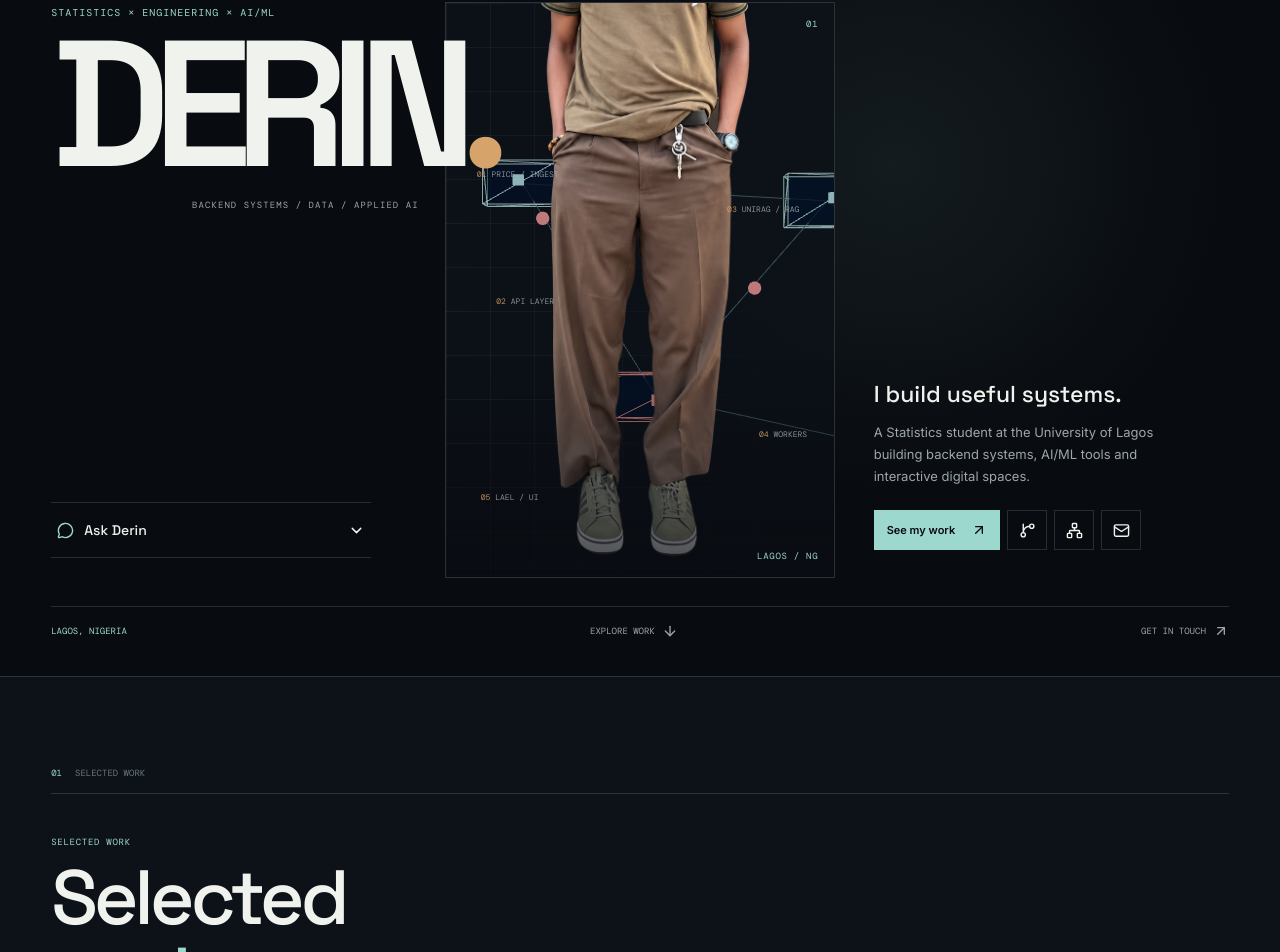
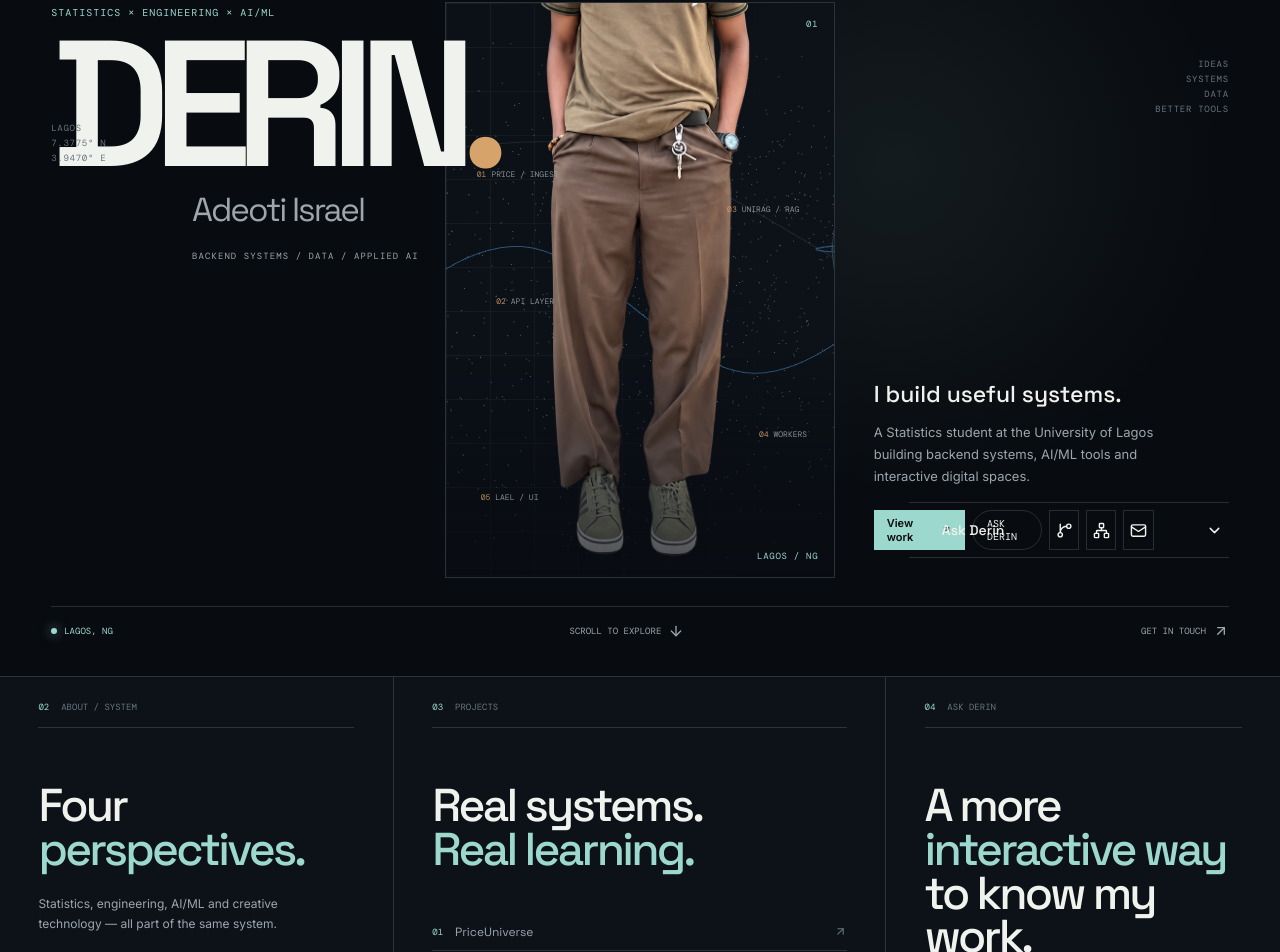
Before and after one commit to oluwaisrael/Portfolio, a React (Vite) app: page / in a window 1280 px wide. Shown: the part 124-1076 px from the top of the page. Built offline with nearby package versions, Linux system fonts and the light colour scheme.

Commit message:
build reference-led spatial portfolio layout

```diff
--- a/src/App.tsx
+++ b/src/App.tsx
@@ -214,6 +214,32 @@ function App() {
 
       <main>
         <Hero sceneMode={sceneMode} />
+
+        <section className="editorial-overview" data-scene-mode="identity" aria-label="Portfolio overview">
+          <article className="overview-panel overview-about">
+            <div className="overview-panel-heading"><span>02</span><span>About / System</span></div>
+            <h2>Four<br /><em>perspectives.</em></h2>
+            <p>Statistics, engineering, AI/ML and creative technology — all part of the same system.</p>
+            <a className="overview-link" href="#about">Explore <ArrowUpRight size={14} /></a>
+          </article>
+
+          <article className="overview-panel overview-projects">
+            <div className="overview-panel-heading"><span>03</span><span>Projects</span></div>
+            <h2>Real systems.<br /><em>Real learning.</em></h2>
+            <div className="overview-index">
+              {['PriceUniverse', 'UniRAG', 'Neural Network', 'Roam', 'Lael'].map((project, index) => (
+                <a href="#work" key={project}><span>0{index + 1}</span>{project}<ArrowUpRight size={13} /></a>
+              ))}
+            </div>
+          </article>
+
+          <article className="overview-panel overview-ask">
+            <div className="overview-panel-heading"><span>04</span><span>Ask Derin</span></div>
+            <h2>A more<br /><em>interactive way</em><br />to know my work.</h2>
+            <p>Ask about my work, stack or current focus.</p>
+            <a className="overview-link" href="#ask">Open Ask Derin <ArrowUpRight size={14} /></a>
+          </article>
+        </section>
 
         {/* -------------------------------------------------
             SELECTED WORK
@@ -723,6 +749,13 @@ function App() {
         </section>
       </main>
 
+      <nav className="mobile-dock" aria-label="Mobile navigation">
+        <a href="#top">Home</a>
+        <a href="#work">Work</a>
+        <a href="#ask">Ask</a>
+        <a href="#contact">Contact</a>
+      </nav>
+
       <footer className="site-footer">
         <span>© 2026 ADEOTI ISRAEL</span>
         <span>SOFTWARE / DATA / BACKEND</span>
--- a/src/components/Hero.tsx
+++ b/src/components/Hero.tsx
@@ -182,7 +182,18 @@ function Hero({ sceneMode }: { sceneMode: SceneMode }) {
   }
 
   return (
-    <section className="hero" data-scene-mode="hero">
+    <section id="top" className="hero" data-scene-mode="hero">
+      <div className="hero-ambient hero-ambient-left" aria-hidden="true">
+        <span>LAGOS</span>
+        <span>7.3775° N</span>
+        <span>3.9470° E</span>
+      </div>
+      <div className="hero-ambient hero-ambient-right" aria-hidden="true">
+        <span>IDEAS</span>
+        <span>SYSTEMS</span>
+        <span>DATA</span>
+        <span>BETTER TOOLS</span>
+      </div>
       <div className="hero-stage">
         <div className="hero-image" aria-label="Portrait of Adeoti Israel">
           <div className="hero-portrait-grid" aria-hidden="true" />
@@ -214,7 +225,9 @@ function Hero({ sceneMode }: { sceneMode: SceneMode }) {
           <div className="hero-title">
           <span className="hero-kicker">STATISTICS × ENGINEERING × AI/ML</span>
 
-            <h1>DERIN<span>.</span></h1>
+          <h1>DERIN<span>.</span></h1>
+
+          <span className="hero-name">Adeoti Israel</span>
 
             <span className="hero-title-small">
               BACKEND SYSTEMS / DATA / APPLIED AI
@@ -233,8 +246,11 @@ function Hero({ sceneMode }: { sceneMode: SceneMode }) {
 
             <div className="hero-actions">
               <a className="hero-primary-link" href="#work">
-                See my work
+                View work
                 <ArrowUpRight size={16} />
+              </a>
+              <a className="hero-ask-link" href="#ask">
+                Ask Derin
               </a>
               <a
                 href="https://github.com/oluwaisrael"
@@ -267,7 +283,7 @@ function Hero({ sceneMode }: { sceneMode: SceneMode }) {
           </div>
         </div>
 
-        <aside className={`hero-assistant ${assistantOpen ? 'is-open' : ''}`}>
+        <aside id="ask" className={`hero-assistant ${assistantOpen ? 'is-open' : ''}`}>
           <button
             className="assistant-toggle"
             type="button"
@@ -332,13 +348,13 @@ function Hero({ sceneMode }: { sceneMode: SceneMode }) {
       </div>
 
       <div className="hero-bottom">
-        <span className="hero-location">LAGOS, NIGERIA</span>
+        <span className="hero-location"><i /> LAGOS, NG</span>
 
         <a
           className="hero-scroll"
           href="#work"
         >
-          <span>EXPLORE WORK</span>
+          <span>SCROLL TO EXPLORE</span>
           <ArrowDown size={16} />
         </a>
 
--- a/src/components/HeroScene.tsx
+++ b/src/components/HeroScene.tsx
@@ -1,166 +1,169 @@
 import { Canvas, useFrame, useThree } from '@react-three/fiber'
-import { useMemo, useRef, useState } from 'react'
-import type { Group, Mesh } from 'three'
-import {
-  blueprintLinks,
-  blueprintModules,
-  type BlueprintModule,
-  type BlueprintPoint,
-} from '../data/blueprint'
+import { useEffect, useMemo, useRef, useState } from 'react'
+import * as THREE from 'three'
+import type { Group, LineBasicMaterial, Points as ThreePoints } from 'three'
 import { useDocumentVisibility } from '../hooks/useDocumentVisibility'
 import BlueprintFallback from './BlueprintFallback'
 
 export type SceneMode =
-  | 'hero'
-  | 'identity'
-  | 'priceuniverse'
-  | 'unirag'
-  | 'neural-network'
-  | 'roam'
-  | 'lael'
-  | 'ask'
-  | 'contact'
+  | 'hero' | 'identity' | 'priceuniverse' | 'unirag' | 'neural-network'
+  | 'roam' | 'lael' | 'ask' | 'contact'
 
-const modeOffsets: Record<SceneMode, [number, number, number]> = {
-  hero: [0, 0, 0],
-  identity: [0, 0.12, 0],
-  priceuniverse: [-0.14, 0, 0.08],
-  unirag: [0.04, 0.14, 0.1],
-  'neural-network': [0, -0.12, 0.12],
-  roam: [0.12, 0, 0.06],
-  lael: [0.08, -0.08, 0.18],
-  ask: [0, 0.04, 0.24],
-  contact: [0, -0.18, 0.32],
+type ThemeMode = 'dark' | 'light'
+
+const modeShift: Record<SceneMode, [number, number, number]> = {
+  hero: [0, 0, 0], identity: [0, .1, 0], priceuniverse: [-.1, 0, .06],
+  unirag: [.05, .12, .08], 'neural-network': [0, -.08, .1], roam: [.1, 0, .05],
+  lael: [.08, -.08, .16], ask: [0, .02, .2], contact: [0, -.16, .28],
 }
 
-function BlueprintLinks() {
-  const positions = useMemo(() => new Float32Array(blueprintLinks.flatMap(([from, to]) => [
-    ...blueprintModules[from].position,
-    ...blueprintModules[to].position,
-  ])), [])
+function useSceneTheme(): ThemeMode {
+  const [theme, setTheme] = useState<ThemeMode>(() =>
+    document.documentElement.dataset.theme === 'light' ? 'light' : 'dark',
+  )
+
+  useEffect(() => {
+    const observer = new MutationObserver(() => {
+      setTheme(document.documentElement.dataset.theme === 'light' ? 'light' : 'dark')
+    })
+    observer.observe(document.documentElement, { attributes: true, attributeFilter: ['data-theme'] })
+    return () => observer.disconnect()
+  }, [])
+
+  return theme
+}
+
+function ParticleField({ reducedMotion, theme, sceneMode }: { reducedMotion: boolean; theme: ThemeMode; sceneMode: SceneMode }) {
+  const points = useRef<ThreePoints>(null)
+  const isCoarse = useThree((state) => state.size.width < 600)
+  const count = isCoarse ? 1150 : 3200
+  const shift = modeShift[sceneMode]
+  const positions = useMemo(() => {
+    const values = new Float32Array(count * 3)
+    let seed = 17
+    const random = () => {
+      seed = (seed * 9301 + 49297) % 233280
+      return seed / 233280
+    }
+    for (let index = 0; index < count; index += 1) {
+      const angle = random() * Math.PI * 2
+      const radius = Math.pow(random(), .62) * 2.35
+      const vertical = (random() - .5) * 2.6
+      const i = index * 3
+      values[i] = Math.cos(angle) * radius + shift[0]
+      values[i + 1] = Math.sin(angle) * radius * .72 + vertical * .38 + shift[1]
+      values[i + 2] = (random() - .5) * 1.8 + shift[2]
+    }
+    return values
+  }, [count, shift])
+
+  useFrame(({ clock, pointer }) => {
+    if (!points.current || reducedMotion) return
+    points.current.rotation.y += .0009
+    points.current.rotation.x += (pointer.y * .04 - points.current.rotation.x) * .018
+    points.current.position.x += (pointer.x * .08 - points.current.position.x) * .02
+    const material = points.current.material as THREE.PointsMaterial
+    material.opacity = .42 + Math.sin(clock.getElapsedTime() * .35) * .035
+  })
 
   return (
-    <lineSegments>
+    <points ref={points} position={[0, 0, -0.2]}>
       <bufferGeometry>
         <bufferAttribute attach="attributes-position" args={[positions, 3]} />
       </bufferGeometry>
-      <lineBasicMaterial color="#6fb5c0" transparent opacity={0.42} />
-    </lineSegments>
+      <pointsMaterial
+        color={theme === 'light' ? '#3b8cff' : '#a7c8d4'}
+        size={isCoarse ? .018 : .022}
+        transparent
+        opacity={theme === 'light' ? .22 : .46}
+        depthWrite={false}
+        sizeAttenuation
+      />
+    </points>
   )
 }
 
-function BlueprintModule({ position, scale, accent }: BlueprintModule) {
-  const color = accent ? '#d9797c' : '#85cbd4'
+function OrbitPaths({ theme }: { theme: ThemeMode }) {
+  const material = useRef<LineBasicMaterial>(null)
+  const geometry = useMemo(() => {
+    const curves = [
+      new THREE.CatmullRomCurve3([
+        new THREE.Vector3(-2.6, -.8, -.5), new THREE.Vector3(-.8, .28, .4),
+        new THREE.Vector3(.8, -.55, .25), new THREE.Vector3(2.7, .8, -.1),
+      ]),
+      new THREE.CatmullRomCurve3([
+        new THREE.Vector3(-2.5, .8, .1), new THREE.Vector3(-.4, 1.05, -.2),
+        new THREE.Vector3(1.1, .25, .6), new THREE.Vector3(2.55, -.75, .1),
+      ]),
+    ]
+    return curves.map((curve) => curve.getPoints(70).flatMap((point) => [point.x, point.y, point.z]))
+  }, [])
 
+  return <>
+    {geometry.map((positions, index) => (
+      <line key={index}>
+        <bufferGeometry>
+          <bufferAttribute attach="attributes-position" args={[new Float32Array(positions), 3]} />
+        </bufferGeometry>
+        <lineBasicMaterial ref={index === 0 ? material : undefined} color={index === 0 ? '#3b8cff' : theme === 'light' ? '#89979c' : '#677d88'} transparent opacity={index === 0 ? .55 : .22} />
+      </line>
+    ))}
+  </>
+}
+
+function DataGlobe({ theme }: { theme: ThemeMode }) {
+  const group = useRef<Group>(null)
+  useFrame((_, delta) => { if (group.current) group.current.rotation.y += delta * .035 })
   return (
-    <group position={position}>
+    <group ref={group} position={[1.98, .3, -.15]} scale={.6}>
       <mesh>
-        <boxGeometry args={scale} />
-        <meshBasicMaterial color="#10243a" transparent opacity={0.76} />
+        <sphereGeometry args={[1, 20, 14]} />
+        <meshBasicMaterial color={theme === 'light' ? '#b6c1c1' : '#41616c'} wireframe transparent opacity={theme === 'light' ? .22 : .28} />
       </mesh>
-      <mesh>
-        <boxGeometry args={[scale[0] + 0.06, scale[1] + 0.06, scale[2] + 0.04]} />
-        <meshBasicMaterial color={color} wireframe transparent opacity={0.72} />
-      </mesh>
-      <mesh position={[0, 0, scale[2] + 0.06]}>
-        <boxGeometry args={[0.07, 0.07, 0.04]} />
-        <meshBasicMaterial color={color} />
+      <mesh rotation={[Math.PI / 2, 0, 0]}>
+        <torusGeometry args={[1.18, .008, 4, 64]} />
+        <meshBasicMaterial color="#3b8cff" transparent opacity={.5} />
       </mesh>
     </group>
   )
 }
 
-function Signal({
-  start,
-  end,
-  offset,
-  reducedMotion,
-}: {
-  start: BlueprintPoint
-  end: BlueprintPoint
-  offset: number
-  reducedMotion: boolean
-}) {
-  const signal = useRef<Mesh>(null)
-
-  useFrame(({ clock }) => {
-    if (!signal.current) return
-    const progress = reducedMotion
-      ? offset
-      : (clock.getElapsedTime() * 0.18 + offset) % 1
-    signal.current.position.set(
-      start[0] + (end[0] - start[0]) * progress,
-      start[1] + (end[1] - start[1]) * progress,
-      0.16,
-    )
+function SystemBlueprint({ reducedMotion, theme, sceneMode }: { reducedMotion: boolean; theme: ThemeMode; sceneMode: SceneMode }) {
+  const group = useRef<Group>(null)
+  const shift = modeShift[sceneMode]
+  useFrame(({ pointer }, delta) => {
+    if (!group.current || reducedMotion) return
+    group.current.rotation.x += (pointer.y * .06 - group.current.rotation.x) * delta
+    group.current.rotation.y += (pointer.x * .08 - group.current.rotation.y) * delta
   })
-
   return (
-    <mesh ref={signal}>
-      <sphereGeometry args={[0.045, 10, 10]} />
-      <meshBasicMaterial color="#d9797c" />
-    </mesh>
-  )
-}
-
-function SystemBlueprint({ reducedMotion, sceneMode }: { reducedMotion: boolean; sceneMode: SceneMode }) {
-  const group = useRef<Group>(null)
-  const { size } = useThree()
-  const isWideCanvas = size.width >= 720
-  const offset = modeOffsets[sceneMode]
-
-  useFrame((state, delta) => {
-    if (!group.current || reducedMotion) return
-    const targetX = state.pointer.y * 0.12
-    const targetY = state.pointer.x * 0.16
-    group.current.rotation.x += (targetX - group.current.rotation.x) * delta * 1.7
-    group.current.rotation.y += (targetY - group.current.rotation.y) * delta * 1.7
-  })
-
-  return (
-    <group
-      ref={group}
-      position={isWideCanvas ? [0.74 + offset[0], -0.06 + offset[1], offset[2]] : [0.88 + offset[0], -0.12 + offset[1], offset[2]]}
-      scale={isWideCanvas ? 1.16 : 1}
-    >
-      <BlueprintLinks />
-      {blueprintModules.map((module) => <BlueprintModule key={module.id} {...module} />)}
-      {blueprintLinks.slice(0, 4).map(([from, to], index) => (
-        <Signal
-          key={`${from}-${to}`}
-          start={blueprintModules[from].position}
-          end={blueprintModules[to].position}
-          offset={index * 0.19}
-          reducedMotion={reducedMotion}
-        />
-      ))}
+    <group ref={group} position={[shift[0], shift[1], shift[2]]}>
+      <ParticleField reducedMotion={reducedMotion} theme={theme} sceneMode={sceneMode} />
+      <OrbitPaths theme={theme} />
+      <DataGlobe theme={theme} />
     </group>
   )
 }
 
 export default function HeroScene({ sceneMode = 'hero' }: { sceneMode?: SceneMode }) {
-  const isDocumentVisible = useDocumentVisibility()
+  const visible = useDocumentVisibility()
+  const theme = useSceneTheme()
   const [canRender] = useState(() => {
     const canvas = document.createElement('canvas')
-    const context = canvas.getContext('webgl2') || canvas.getContext('webgl')
-    return Boolean(context)
+    return Boolean(canvas.getContext('webgl2') || canvas.getContext('webgl'))
   })
-  const [reducedMotion] = useState(() =>
-    window.matchMedia('(prefers-reduced-motion: reduce)').matches,
-  )
-
+  const [reducedMotion] = useState(() => window.matchMedia('(prefers-reduced-motion: reduce)').matches)
   if (!canRender) return <BlueprintFallback />
-
   return (
     <Canvas
       className="hero-canvas"
-      camera={{ fov: 42, position: [0, 0, 5.2]}}
-      dpr={window.matchMedia('(pointer: coarse)').matches ? [1, 1] : [1, 1.35]}
-      frameloop={isDocumentVisible ? 'always' : 'never'}
+      camera={{ fov: 42, position: [0, 0, 5.2] }}
+      dpr={window.matchMedia('(pointer: coarse)').matches ? 1 : [1, 1.35]}
+      frameloop={visible ? 'always' : 'never'}
       gl={{ alpha: true, antialias: true, powerPreference: 'low-power' }}
       aria-hidden="true"
     >
-      <SystemBlueprint reducedMotion={reducedMotion} sceneMode={sceneMode} />
+      <SystemBlueprint reducedMotion={reducedMotion} theme={theme} sceneMode={sceneMode} />
     </Canvas>
   )
 }
--- a/src/index.css
+++ b/src/index.css
@@ -15,3 +15,51 @@
 @media(min-width:760px){.nav-links{position:static;display:flex;align-items:center;gap:clamp(18px,3vw,42px);padding:0;border:0;background:transparent}.nav-link{min-height:auto;gap:7px;border:0;color:var(--muted)}.nav-link:hover{color:var(--accent)}.menu-button{display:none}.availability{display:inline-flex}}
 @media(max-width:759px){.hero-stage{min-height:auto;display:flex;flex-direction:column;align-items:stretch;gap:0}.hero-title{order:1;padding-top:34px}.hero-title h1{font-size:clamp(76px,24vw,140px)}.hero-title-small{margin-left:0}.hero-image{order:2;width:calc(100% + 2 * var(--gutter));height:min(112vw,540px);min-height:390px;margin:24px calc(-1 * var(--gutter)) 0}.hero-main-portrait{width:124%}.hero-summary{order:3;padding:28px 0 0}.hero-assistant{position:static;order:4;width:100%;margin-top:28px}.hero-bottom{margin-top:20px}.hero-scroll{display:none}.project-detail-grid,.about-layout,.contact-layout{grid-template-columns:1fr;gap:34px}.project-heading{grid-template-columns:29px minmax(0,1fr)}.project-state{grid-column:2;padding-top:0}.project-footer{align-items:flex-start;flex-direction:column}.about-visual{height:360px}.contact-actions{margin-top:8px}.site-footer{flex-wrap:wrap;padding-top:16px;padding-bottom:16px}}
 @media(prefers-reduced-motion:reduce){*,*::before,*::after{scroll-behavior:auto!important;animation-duration:.001ms!important;animation-iteration-count:1!important;transition-duration:.001ms!important}}
+
+/* Reference composition details */
+.hero-ambient { position:absolute; z-index:6; display:grid; gap:6px; color:var(--quiet); font:9px var(--mono); letter-spacing:.08em; line-height:1; pointer-events:none; }
+.hero-ambient-left { left:var(--gutter); top:31%; }
+.hero-ambient-right { right:var(--gutter); top:23%; text-align:right; }
+.hero-name { display:block; margin:18px 0 0 11vw; color:var(--muted); font:400 clamp(20px,2.6vw,38px)/1 var(--display); letter-spacing:-.06em; }
+.hero-ask-link { width:auto!important; padding:0 14px; border-radius:999px; font:10px var(--mono); text-transform:uppercase; }
+.hero-location { display:inline-flex; align-items:center; gap:7px; }
+.hero-location i { width:6px; height:6px; display:inline-block; border-radius:50%; background:var(--accent); box-shadow:0 0 12px color-mix(in srgb,var(--accent) 75%,transparent); }
+.mobile-dock { display:none; }
+.editorial-overview { display:grid; grid-template-columns:1fr 1.25fr 1fr; max-width:1500px; margin:0 auto; border-top:1px solid var(--line); border-bottom:1px solid var(--line); background:var(--surface); }
+.overview-panel { min-height:360px; padding:24px clamp(18px,3vw,42px) 30px; border-right:1px solid var(--line); }
+.overview-panel:last-child { border-right:0; }
+.overview-panel-heading { display:flex; gap:12px; padding-bottom:14px; border-bottom:1px solid var(--line); color:var(--quiet); font:9px var(--mono); text-transform:uppercase; }
+.overview-panel-heading span:first-child { color:var(--accent); }
+.overview-panel h2 { margin:56px 0 0; font:500 clamp(30px,3.6vw,56px)/.95 var(--display); letter-spacing:-.06em; }
+.overview-panel h2 em { color:var(--accent); font-style:normal; }
+.overview-panel p { max-width:280px; margin:22px 0 0; color:var(--muted); font-size:12px; line-height:1.7; }
+.overview-link { display:inline-flex; align-items:center; gap:8px; margin-top:28px; color:var(--accent); font:10px var(--mono); text-transform:uppercase; }
+.overview-link:hover { color:var(--ink); }
+.overview-index { display:grid; margin-top:42px; }
+.overview-index a { min-height:37px; display:flex; align-items:center; gap:12px; border-bottom:1px solid var(--line); color:var(--muted); font:12px var(--display); }
+.overview-index a:hover { color:var(--ink); padding-left:4px; }
+.overview-index a span { color:var(--accent); font:9px var(--mono); }
+.overview-index a svg { margin-left:auto; color:var(--quiet); }
+
+@media (min-width:760px) {
+  .hero-summary { max-width:280px; }
+  .hero-assistant { left:auto; right:0; bottom:6vh; }
+  .work-section, .systems-section, .about-section, .contact-section { max-width:1500px; margin-inline:auto; }
+}
+
+@media (max-width:759px) {
+  .editorial-overview { display:block; margin-top:0; }
+  .overview-panel { min-height:0; padding:28px var(--gutter) 34px; border-right:0; border-bottom:1px solid var(--line); }
+  .overview-panel:last-child { border-bottom:0; }
+  .overview-panel h2 { margin-top:34px; font-size:42px; }
+  .overview-index { margin-top:28px; }
+  .hero-ambient { position:static; display:none; }
+  .hero-name { margin:16px 0 0; font-size:25px; }
+  .hero-actions { flex-wrap:wrap; }
+  .hero-actions .hero-primary-link, .hero-actions .hero-ask-link { flex:1 1 auto; }
+  .hero-location { min-height:30px; padding:0 11px; border:1px solid var(--line); border-radius:999px; }
+  .mobile-dock { position:fixed; z-index:29; right:12px; bottom:12px; left:12px; display:grid; grid-template-columns:repeat(4,1fr); padding:8px 6px calc(8px + env(safe-area-inset-bottom)); border:1px solid var(--line); border-radius:14px; background:color-mix(in srgb,var(--surface) 92%,transparent); backdrop-filter:blur(16px); }
+  .mobile-dock a { padding:6px 4px; color:var(--muted); text-align:center; font:9px var(--mono); text-transform:uppercase; }
+  .mobile-dock a:hover, .mobile-dock a:focus-visible { color:var(--accent); }
+  .site-footer { padding-bottom:92px; }
+}
```
